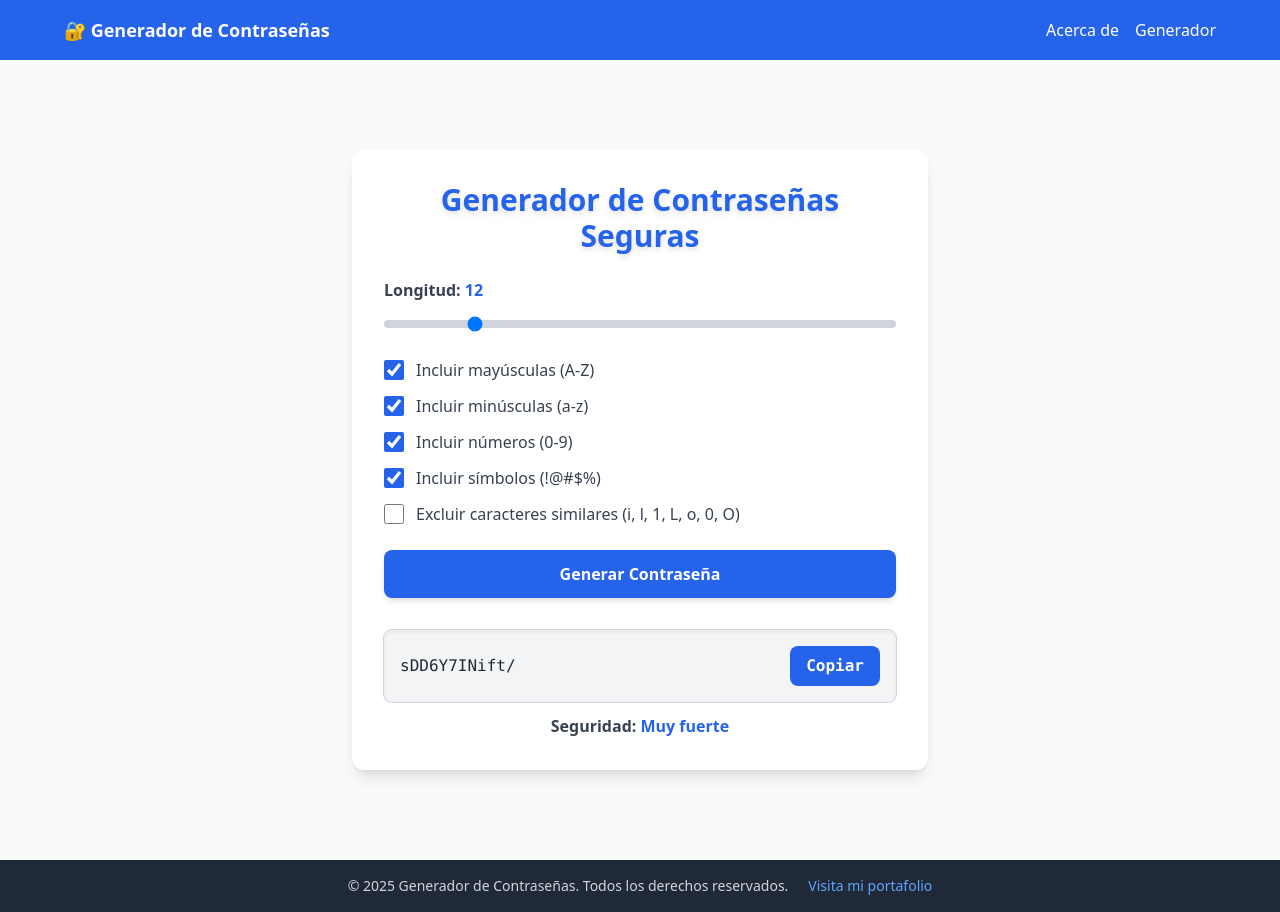
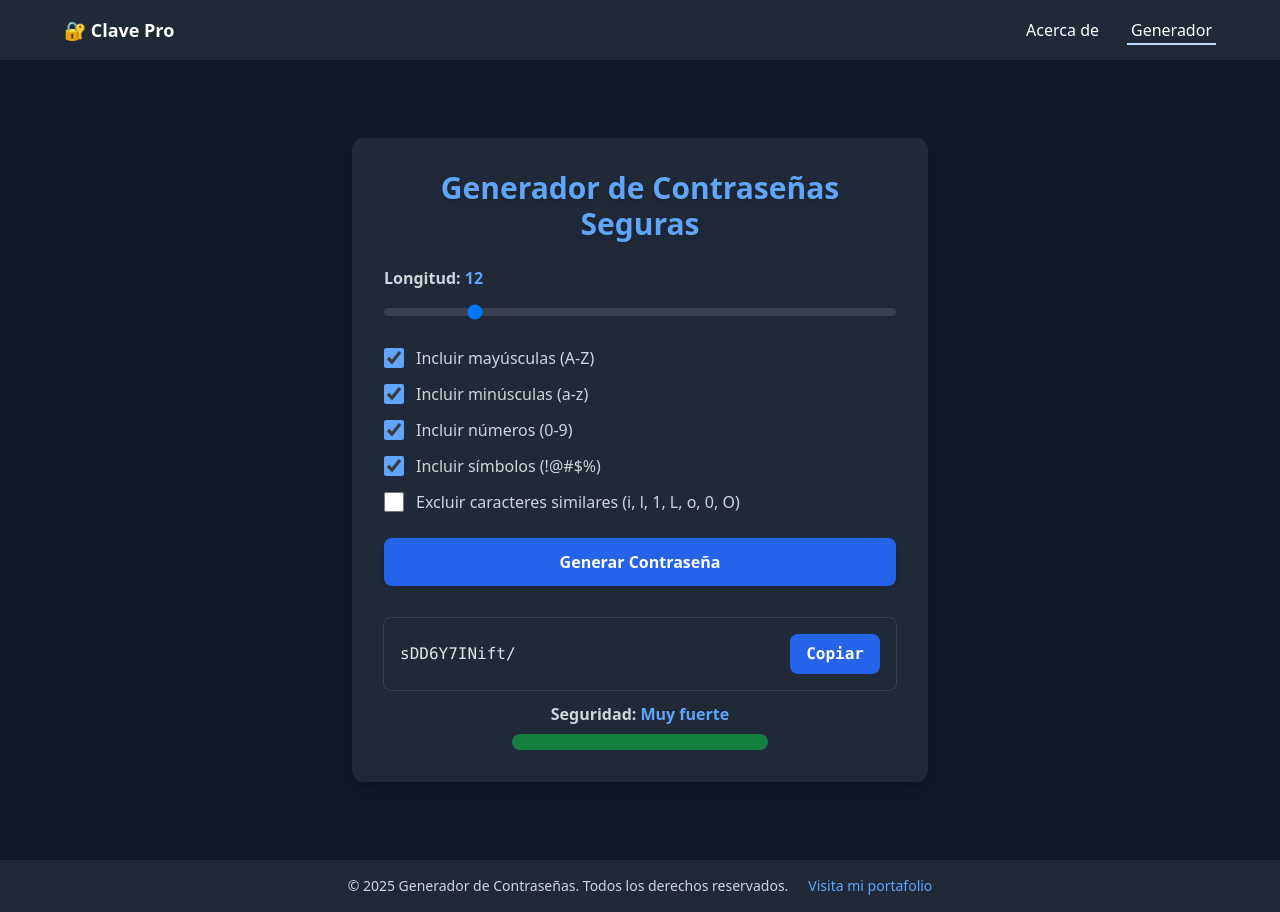
Before and after one commit to Nico09Barberis/password-generator, a React (Vite) app in the folder passw-generator/: page /generator in a window 1280 px wide. Both pictures are taken after a click on the button "Generar Contraseña". Built offline with nearby package versions, Linux system fonts and the light colour scheme.

Commit message:
agregue un componente para ver el nivel de seguridad de la contraseña

```diff
--- a/passw-generator/src/components/Generator.jsx
+++ b/passw-generator/src/components/Generator.jsx
@@ -1,4 +1,5 @@
 import React, { useState } from "react";
+import StrengthIndicator from "./StrengthIndicator";
 
 const SIMILAR_CHARS = "il1Lo0O";
 
@@ -77,20 +78,16 @@ export default function PasswordGenerator() {
   };
 
 return (
-    <div
-      className="max-w-xl mx-auto p-8 bg-white rounded-xl shadow-lg
-                  transform transition-transform duration-300 hover:scale-[1.02]"
-    >
-      <h1
-        className="text-3xl font-extrabold mb-6 text-center text-blue-600
-                  drop-shadow-md"
-      >
+  <div className="max-w-xl mx-auto p-8 bg-gray-800 rounded-xl shadow-lg
+                  transform transition-transform duration-300 hover:scale-[1.02] text-white">
+    <h1 className="text-3xl font-extrabold mb-6 text-center text-blue-400
+                   drop-shadow-md">
       Generador de Contraseñas Seguras
     </h1>
 
     <div className="mb-6">
-        <label className="block mb-2 font-semibold text-gray-700">
-          Longitud: <span className="text-blue-600">{length}</span>
+      <label className="block mb-2 font-semibold text-gray-300">
+        Longitud: <span className="text-blue-400">{length}</span>
       </label>
       <input
         type="range"
@@ -98,49 +95,29 @@ export default function PasswordGenerator() {
         max="32"
         value={length}
         onChange={(e) => setLength(+e.target.value)}
-          className="w-full h-2 rounded-lg appearance-none bg-gray-300
-                  cursor-pointer transition-colors hover:bg-blue-300"
+        className="w-full h-2 rounded-lg appearance-none bg-gray-700
+                   cursor-pointer transition-colors hover:bg-blue-600"
       />
     </div>
 
     <div className="space-y-3 mb-6">
       {[
-          {
-            label: "Incluir mayúsculas (A-Z)",
-            checked: includeUpper,
-            onChange: () => setIncludeUpper(!includeUpper),
-          },
-          {
-            label: "Incluir minúsculas (a-z)",
-            checked: includeLower,
-            onChange: () => setIncludeLower(!includeLower),
-          },
-          {
-            label: "Incluir números (0-9)",
-            checked: includeNumbers,
-            onChange: () => setIncludeNumbers(!includeNumbers),
-          },
-          {
-            label: "Incluir símbolos (!@#$%)",
-            checked: includeSymbols,
-            onChange: () => setIncludeSymbols(!includeSymbols),
-          },
-          {
-            label: "Excluir caracteres similares (i, l, 1, L, o, 0, O)",
-            checked: excludeSimilar,
-            onChange: () => setExcludeSimilar(!excludeSimilar),
-          },
+        { label: "Incluir mayúsculas (A-Z)", checked: includeUpper, onChange: () => setIncludeUpper(!includeUpper) },
+        { label: "Incluir minúsculas (a-z)", checked: includeLower, onChange: () => setIncludeLower(!includeLower) },
+        { label: "Incluir números (0-9)", checked: includeNumbers, onChange: () => setIncludeNumbers(!includeNumbers) },
+        { label: "Incluir símbolos (!@#$%)", checked: includeSymbols, onChange: () => setIncludeSymbols(!includeSymbols) },
+        { label: "Excluir caracteres similares (i, l, 1, L, o, 0, O)", checked: excludeSimilar, onChange: () => setExcludeSimilar(!excludeSimilar) },
       ].map(({ label, checked, onChange }) => (
         <label
           key={label}
           className="flex items-center cursor-pointer select-none
-                    text-gray-700 hover:text-blue-600 transition-colors"
+                     text-gray-300 hover:text-blue-400 transition-colors"
         >
           <input
             type="checkbox"
             checked={checked}
             onChange={onChange}
-              className="mr-3 w-5 h-5 accent-blue-600 transition-transform
+            className="mr-3 w-5 h-5 accent-blue-400 transition-transform
                        hover:scale-125"
           />
           {label}
@@ -159,21 +136,15 @@ export default function PasswordGenerator() {
 
     {password && (
       <div className="mt-8">
-          <div
-            className="flex items-center justify-between bg-gray-100 p-4 rounded-lg
-                        font-mono text-gray-800 select-all
-                        shadow-inner ring-1 ring-gray-300"
-          >
+        <div className="flex items-center justify-between bg-gray-800 p-4 rounded-lg
+                        font-mono text-gray-200 select-all
+                        shadow-inner ring-1 ring-gray-700">
           <span className="break-all">{password}</span>
           <button
             onClick={copyToClipboard}
             className={`ml-4 px-4 py-2 rounded-lg font-semibold
                         transition-colors transform
-                        ${
-                          copied
-                            ? "bg-green-500 text-white"
-                            : "bg-blue-600 text-white hover:bg-blue-700"
-                        }
+                        ${copied ? 'bg-green-500 text-white' : 'bg-blue-600 text-white hover:bg-blue-700'}
                         hover:scale-110 active:scale-95`}
             type="button"
           >
@@ -181,11 +152,12 @@ export default function PasswordGenerator() {
           </button>
         </div>
 
-          <p className="mt-3 text-center font-semibold text-gray-700">
-            Seguridad: <span className="text-blue-600">{getStrength()}</span>
+        <p className="mt-3 text-center font-semibold text-gray-300">
+          <StrengthIndicator strength={getStrength()} />
         </p>
       </div>
     )}
   </div>
 );
+
 }
--- a/passw-generator/src/components/Nav.jsx
+++ b/passw-generator/src/components/Nav.jsx
@@ -1,32 +1,46 @@
-import { Link } from "react-router-dom";
+import { Link, useLocation } from "react-router-dom";
 
 export default function Nav() {
+  const location = useLocation();
+
   return (
-    <nav className="bg-blue-600 text-white px-6 py-4 shadow">
+    <nav className="bg-gray-800 text-white px-6 py-4 shadow">
       <div className="max-w-6xl mx-auto flex items-center justify-between">
         {/* Título */}
         <h1 className="text-lg font-bold">
-          <Link to="/">🔐 Generador de Contraseñas</Link>
+          <Link to="/" className="hover:text-blue-200 transition">
+            🔐 Clave Pro
+          </Link>
         </h1>
 
         {/* Links */}
-        <ul className="flex space-x-4">
-          <li>
-            <Link
-              to="/about"
-              className="hover:text-blue-200 transition"
-            >
-              Acerca de
-            </Link>
-          </li>
-          <li>
-            <Link
-              to="/generator"
-              className="hover:text-blue-200 transition"
-            >
-              Generador
-            </Link>
-          </li>
+        <ul className="flex space-x-6">
+          {[
+            { to: "/about", label: "Acerca de" },
+            { to: "/generator", label: "Generador" },
+          ].map(({ to, label }) => {
+            const isActive = location.pathname === to;
+
+            return (
+              <li key={to}>
+                <Link
+                  to={to}
+                  className={`
+                    relative px-1 py-1
+                    text-white
+                    transition-colors duration-300
+                    hover:text-blue-200
+                    after:absolute after:-bottom-0 after:left-0 after:h-[2px]
+                    after:w-0 after:bg-blue-200 after:transition-all after:duration-300
+                    hover:after:w-full
+                    ${isActive ? "after:w-full" : ""}
+                  `}
+                >
+                  {label}
+                </Link>
+              </li>
+            );
+          })}
         </ul>
       </div>
     </nav>
--- /dev/null
+++ b/passw-generator/src/components/StrengthIndicator.jsx
@@ -0,0 +1,27 @@
+
+export default function StrengthIndicator({ strength }) {
+  // Define niveles de fuerza con valor y color
+  const strengthLevels = {
+    'Muy débil': { value: 20, color: 'bg-red-500' },
+    'Débil': { value: 40, color: 'bg-orange-500' },
+    'Media': { value: 60, color: 'bg-yellow-400' },
+    'Fuerte': { value: 80, color: 'bg-green-500' },
+    'Muy fuerte': { value: 100, color: 'bg-green-700' },
+  };
+
+  const level = strengthLevels[strength] || { value: 0, color: 'bg-gray-400' };
+
+  return (
+    <div className="mt-3 text-center">
+      <p className="font-semibold text-gray-300 mb-2">
+        Seguridad: <span className="text-blue-400">{strength}</span>
+      </p>
+      <div className="w-64 mx-auto h-4 bg-gray-700 rounded-full overflow-hidden">
+        <div
+          className={`${level.color} h-full rounded-full transition-all duration-500`}
+          style={{ width: `${level.value}%` }}
+        ></div>
+      </div>
+    </div>
+  );
+}
--- a/passw-generator/src/pages/GeneratorPage.jsx
+++ b/passw-generator/src/pages/GeneratorPage.jsx
@@ -2,7 +2,7 @@ import PasswordGenerator from '../components/Generator';
 
 export default function Generator() {
   return (
-    <div className="min-h-screen bg-gray-50 flex items-center justify-center p-4">
+    <div className="min-h-screen bg-gray-900 flex items-center justify-center p-4">
       <PasswordGenerator />
     </div>
   );
--- a/passw-generator/src/pages/Home.jsx
+++ b/passw-generator/src/pages/Home.jsx
@@ -4,16 +4,25 @@ export default function Home() {
   return (
     <div className="flex flex-col min-h-screen">
       {/* Hero ocupa 100vh */}
-      <section className="flex flex-col items-center justify-center text-center bg-gradient-to-r from-blue-600 to-purple-600 text-white px-6" style={{ minHeight: '100vh' }}>
+      <section
+        className="flex flex-col items-center justify-center text-center bg-gradient-to-r from-blue-600 to-purple-600 text-white px-6"
+        style={{ minHeight: "100vh" }}
+      >
         <h1 className="text-6xl font-extrabold mb-6 leading-tight max-w-4xl">
-          🔐 Generador de Contraseñas Seguras
+          🔐 Clave Pro
         </h1>
+        <h2 className="text-3xl font-bold mb-6 leading-tight max-w-3xl">
+          Generador de Contraseñas Seguras
+        </h2>
         <p className="text-xl max-w-xl">
-          Crea contraseñas únicas, seguras y personalizadas para proteger tu información en segundos.
+          Crea contraseñas únicas, seguras y personalizadas para proteger tu
+          información en segundos.
         </p>
         <Link
           to="/generator"
-          className="mt-12 bg-white text-blue-600 font-semibold px-8 py-4 rounded-lg shadow hover:bg-gray-100 transition"
+          className="mt-12 bg-white text-blue-600 font-bold text-md px-8 py-4 rounded-lg shadow-md
+             transition transform duration-300
+             hover:bg-gray-100 hover:shadow-xl hover:scale-105"
         >
           Ir al Generador
         </Link>
```
Lines whose indentation alone changed are shown as unchanged.
